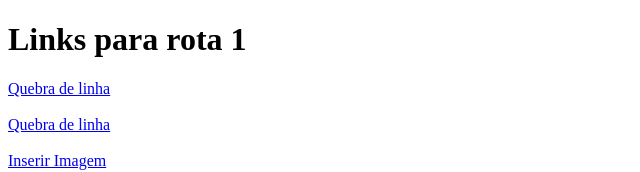
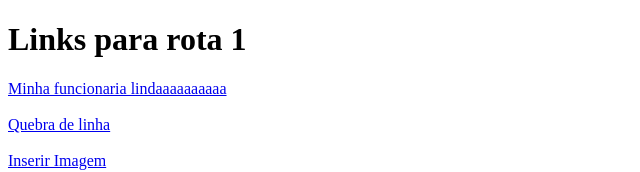
Before and after one commit to luigcafe/LuisFernandez, a plain HTML site: page index.html in a window 1280 px wide. Shown: the top 172 px of the page, without its empty margins (0-640 px from the left). Drawn offline with Linux system fonts and the light colour scheme.

Commit message:
Update index.html

```diff
--- a/index.html
+++ b/index.html
@@ -8,7 +8,7 @@
 </head>
 <body>
     <h1>Links para rota 1</h1>
-    <a href="html/parágrafo.html">Quebra de linha</a>
+    <a href="html/parágrafo.html">Minha funcionaria lindaaaaaaaaaa</a>
     <br>
     <br>
 
```
